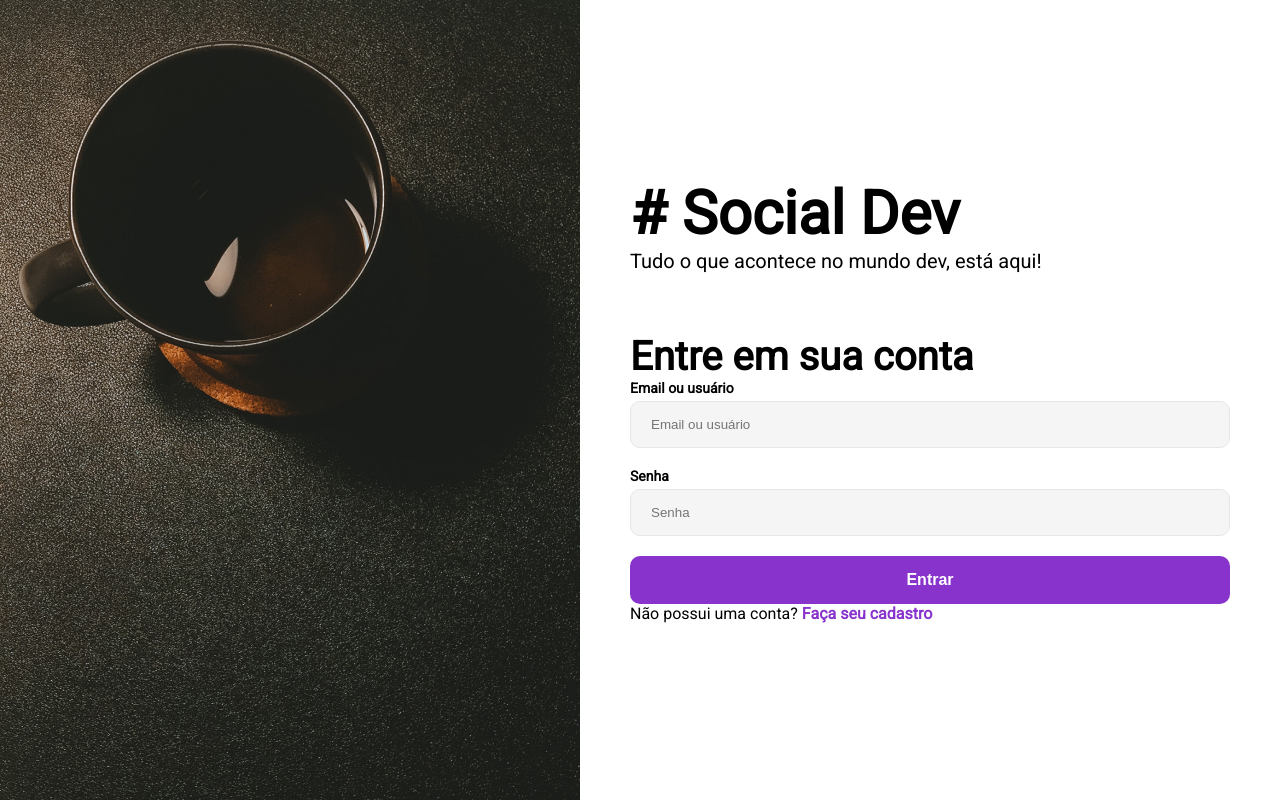
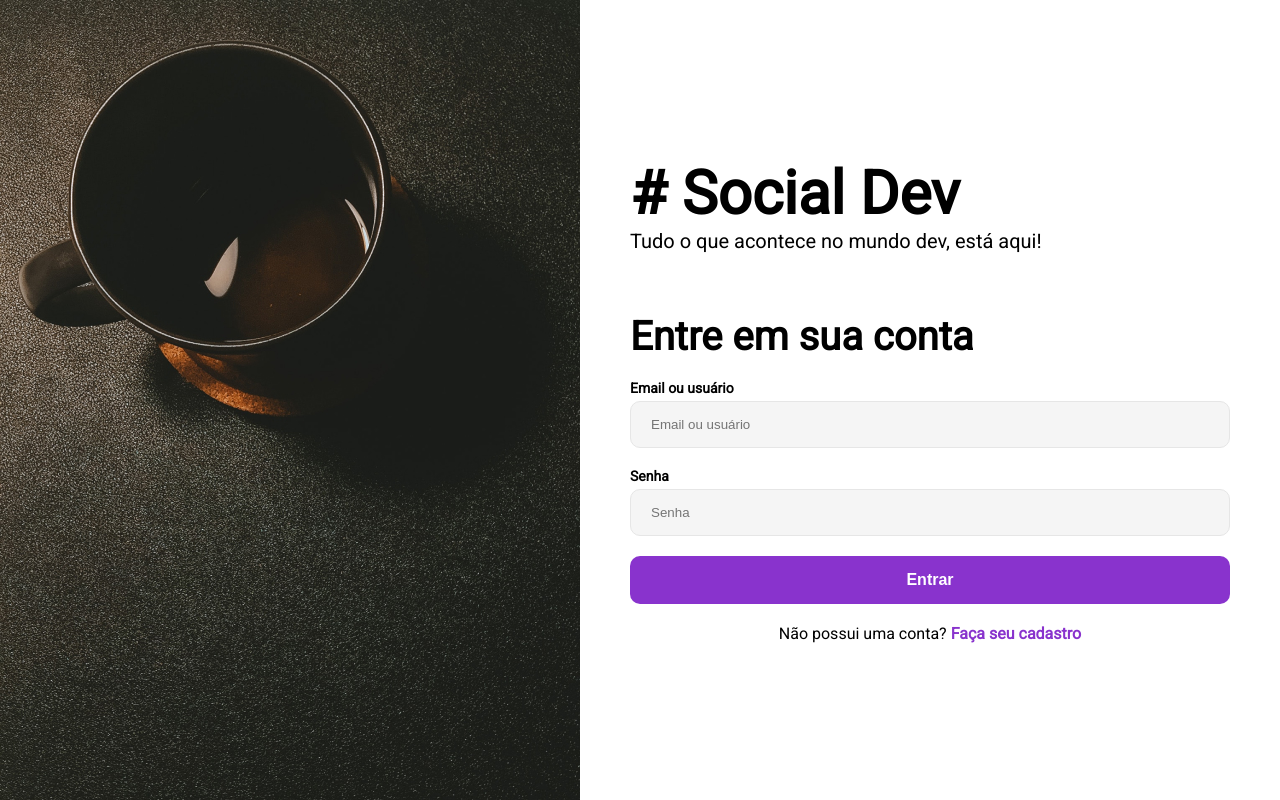
Before and after one commit to YasmimFahel/social-dev, a Next.js app: page /login in a window 1280 px wide. Built offline with nearby package versions, Linux system fonts and the light colour scheme.

Commit message:
correçao

```diff
--- a/pages/login.jsx
+++ b/pages/login.jsx
@@ -22,12 +22,12 @@ const FormContainer = styled.div`
 const Form = styled.form`
     display: flex;
     flex-direction: column;
-    mardin: 20px 0;
+    margin: 20px 0;
     gap: 20px;
 `
 
 const Text = styled.p`
-    texte-align: center;
+    text-align: center;
 `
 
 function LoginPage () {
--- a/pages/signup.jsx
+++ b/pages/signup.jsx
@@ -22,12 +22,12 @@ const FormContainer = styled.div`
 const Form = styled.form`
     display: flex;
     flex-direction: column;
-    mardin: 20px 0;
+    margin: 20px 0;
     gap: 20px;
 `
 
 const Text = styled.p`
-    texte-align: center;
+    text-align: center;
 `
 
 function SignupPage () {
```
